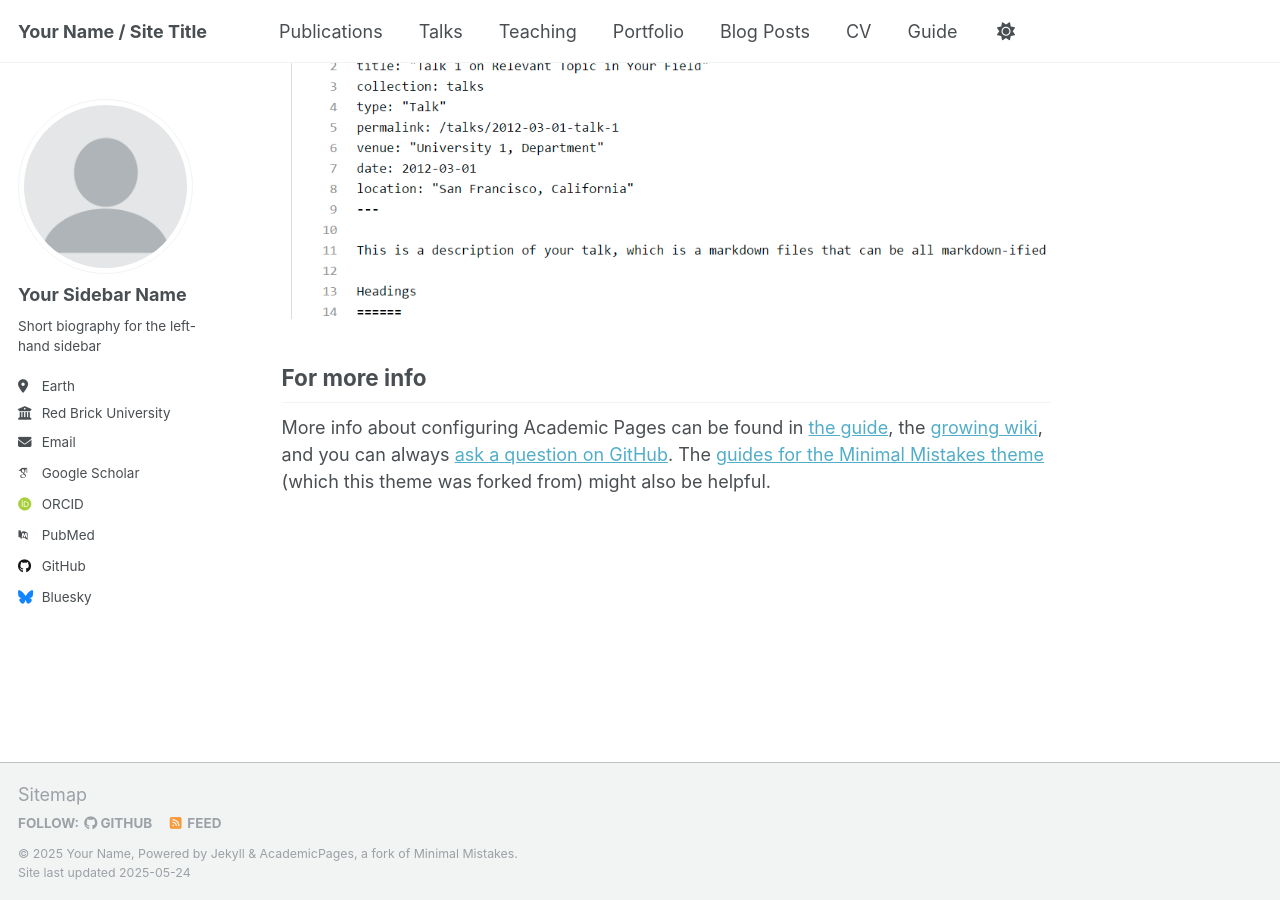
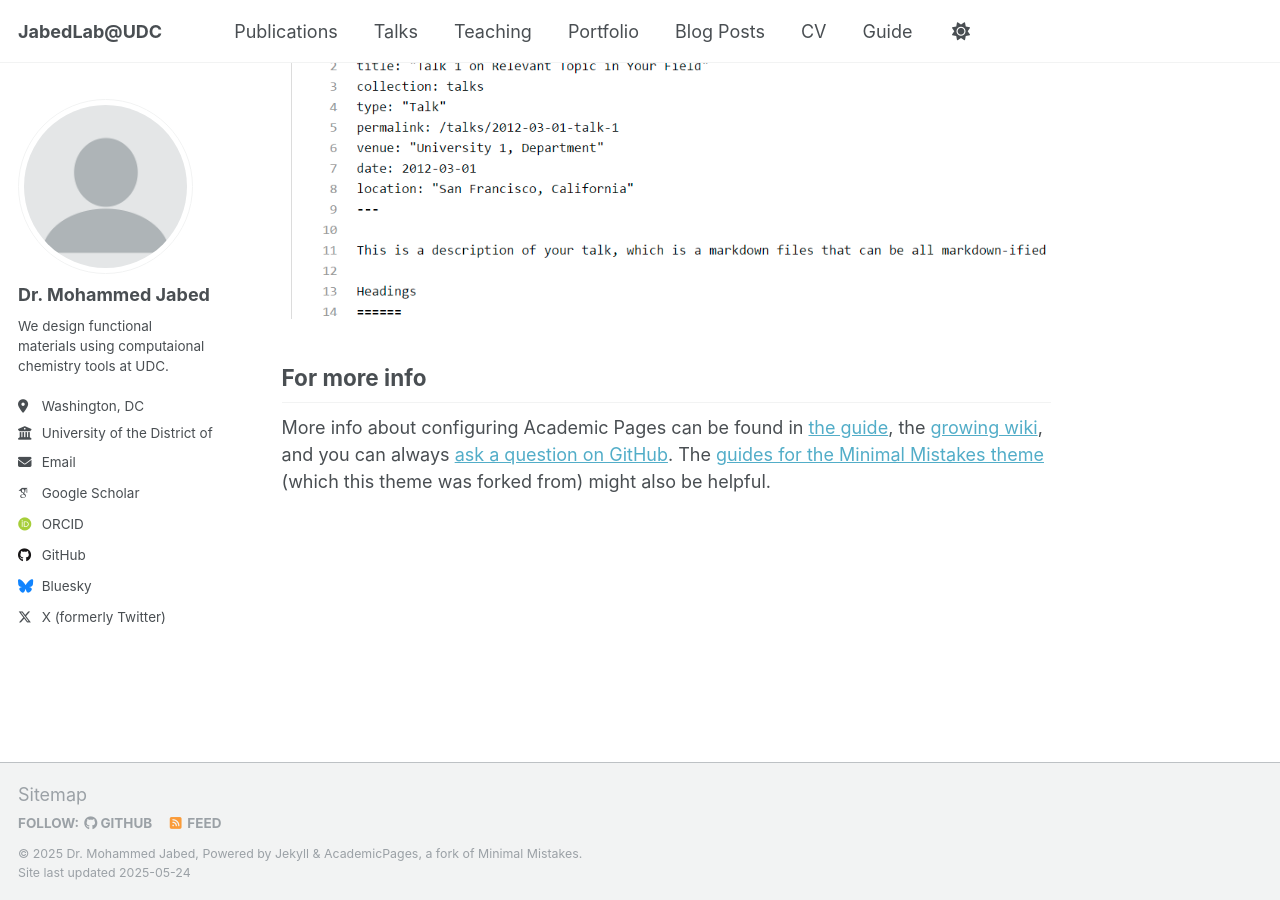
Before and after one commit to MAJabed/jabedlab, a Jekyll site: the page built from _pages/about.md, in a window 1280 px wide and 900 px high, scrolled down 2636 px. Built offline with Jekyll 4.4.1, drawn with Linux system fonts in a browser that asks for light colours; some web fonts are replaced.

Commit message:
Update _config.yml
Add basic information

```diff
--- a/_config.yml
+++ b/_config.yml
@@ -9,9 +9,9 @@
 # Basic Site Settings
 locale                   : "en-US"
 site_theme               : "default"
-title                    : "Your Name / Site Title"
+title                    : "JabedLab@UDC"
 title_separator          : "-"
-name                     : &name "Your Name"
+name                     : &name "Dr. Mohammed Jabed"
 description              : &description "personal description"
 url                      : https://academicpages.github.io # the base hostname & protocol for your site e.g. "https://[your GitHub username].github.io" or if you already have some other page hosted on Github then use "https://[your GitHub username].github.io/[Your Repo Name]"
 baseurl                  : "" # the subpath of your site, e.g. "/blog"
@@ -23,22 +23,22 @@ repository               : "academicpages/academicpages.github.io"
 author:
   # Biographic information
   avatar           : "profile.png"
-  name             : "Your Sidebar Name"
+  name             : "Dr. Mohammed Jabed"
   pronouns         : # example: "she/her"
-  bio              : "Short biography for the left-hand sidebar"
-  location         : "Earth"
-  employer         : "Red Brick University"
+  bio              : "We design functional materials using computaional chemistry tools at UDC."
+  location         : "Washington, DC"
+  employer         : "University of the District of Columbia"
   uri              : # URL
-  email            : "none@example.org"
+  email            : "mohammed.jabed@udc.edu"
 
   # Academic websites
   academia         : # URL
   arxiv            : # URL - Update with the correct link to your profile
-  googlescholar    : "https://scholar.google.com/citations?user=PS_CX0AAAAAJ"
+  googlescholar    : "https://scholar.google.com/citations?user=HHjfjegAAAAJ&hl=en"
   impactstory      : # URL
-  orcid            : "http://orcid.org/yourorcidurl"
+  orcid            : "https://orcid.org/0000-0001-8552-0301"
   semantic         : # URL
-  pubmed           : "https://www.ncbi.nlm.nih.gov/pubmed/?term=john+snow"
+  pubmed           : # "https://www.ncbi.nlm.nih.gov/pubmed/?term=john+snow"
   researchgate     : # URL
   scopus           : # URL
 
@@ -46,12 +46,12 @@ author:
   bitbucket        : # Username - Update with your username on the site
   codepen          : # Username
   dribbble         : # Username
-  github           : "academicpages"
+  github           : "MAJabed" #"academicpages"
   kaggle           : # Username
   stackoverflow    : # User number or user number and name (i.e., use "1" or "1/jeff-atwood")
 
   # Social media
-  bluesky          : "bsky.app" # Replace this with you Bluesky username
+  bluesky          : "mjabed" # Replace this with you Bluesky username
   facebook         : # Username
   flickr           : # Username
   foursquare       : # Username
@@ -68,7 +68,7 @@ author:
   steam            : # Username
   telegram         : # URL
   tumblr           : # Username
-  twitter          : # Username for X / Twitter
+  twitter          : "jabed_m_a" # Username for X / Twitter
   vine             : # Username
   weibo            : # Username
   wikipedia        : # Username
@@ -81,9 +81,9 @@ publication_category:
   books:
     title: 'Books'
   manuscripts:
-    title: 'Journal Articles'
+    title: 'Recent Publications'
   conferences:
-    title: 'Conference Papers'
+    title: 'Recent Conferences'
 
 # Site Settings
 teaser                   :  # filename of teaser fallback teaser image placed in /images/, .e.g. "500x300.png"
```
